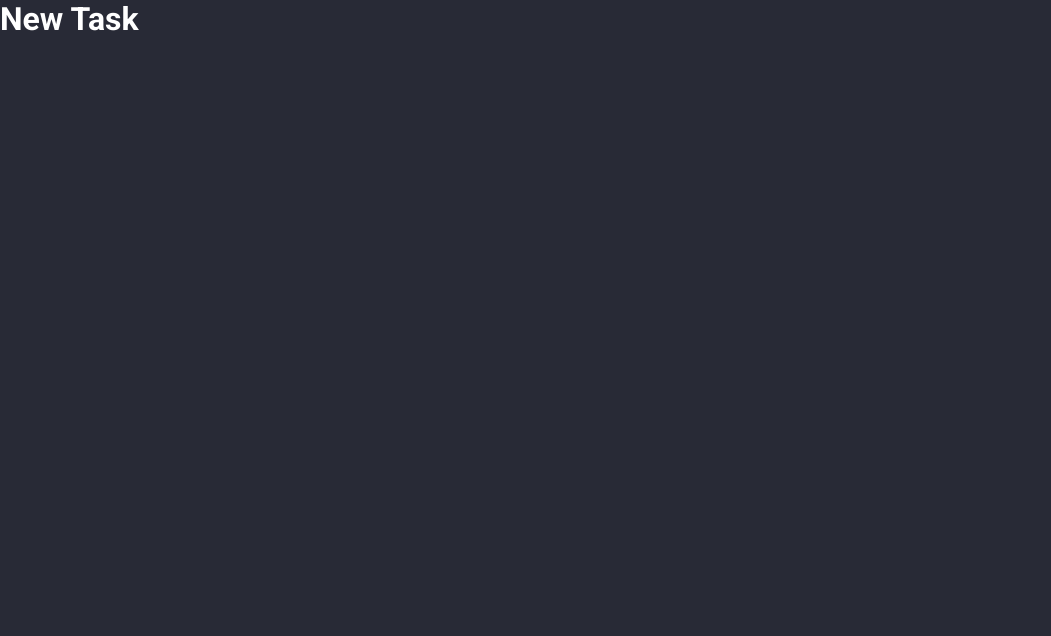
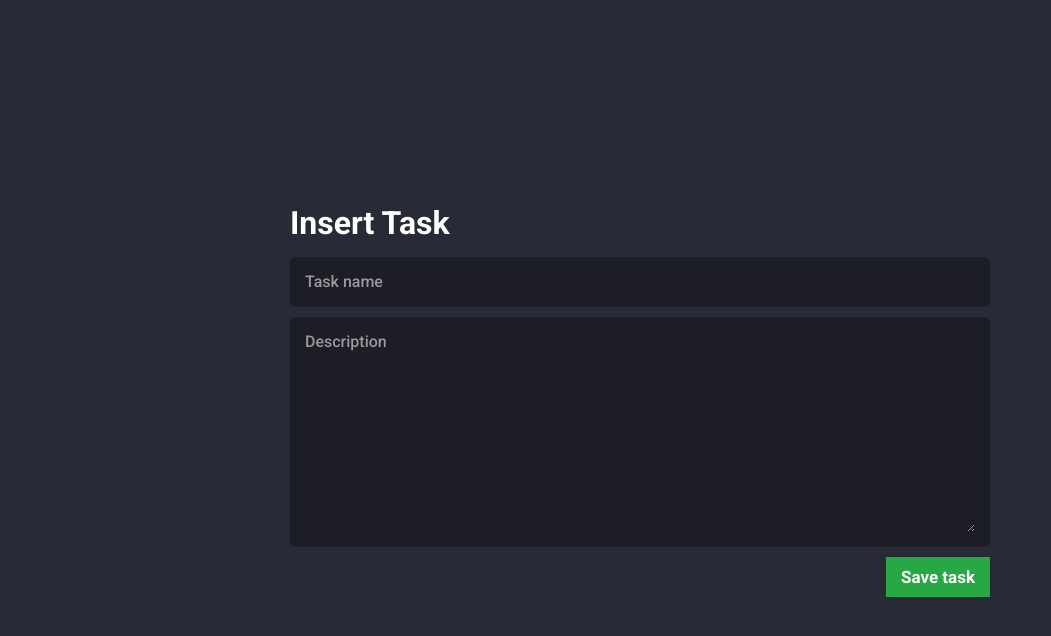
Before and after one commit to Cleiton-D/TaskApp, a React (Create React App) app: page /new in a window 1280 px wide. Shown: the top 636 px of the page, without its empty margins (0-1051 px from the left). Built offline with nearby package versions, Linux system fonts and the light colour scheme.

Commit message:
Add new task page and input, textarea components

```diff
--- /dev/null
+++ b/src/components/Input/index.tsx
@@ -0,0 +1,16 @@
+import React, { InputHTMLAttributes } from 'react';
+import { Container } from './styles';
+
+type ActionButtonProps = InputHTMLAttributes<HTMLInputElement> & {
+  name: string;
+};
+
+const Input: React.FC<ActionButtonProps> = (props) => {
+  return (
+    <Container>
+      <input {...props} />
+    </Container>
+  );
+};
+
+export default Input;
--- /dev/null
+++ b/src/components/Input/styles.ts
@@ -0,0 +1,26 @@
+import styled from 'styled-components';
+
+export const Container = styled.div`
+  width: 100%;
+  padding: 0 15px;
+  background: rgba(0, 0, 0, 0.3);
+  border-radius: 5px;
+  margin-bottom: 10px;
+
+  &:focus-within {
+    border: 1px solid rgba(255, 255, 255, 0.2);
+  }
+
+  input {
+    width: 100%;
+    height: 50px;
+    background-color: transparent;
+    border: 0;
+    color: #f1f1f1;
+    font-weight: 500;
+
+    &::placeholder {
+      color: #999;
+    }
+  }
+`;
--- /dev/null
+++ b/src/components/TextArea/index.tsx
@@ -0,0 +1,16 @@
+import React, { InputHTMLAttributes } from 'react';
+import { Container } from './styles';
+
+type ActionButtonProps = InputHTMLAttributes<HTMLTextAreaElement> & {
+  name: string;
+};
+
+const TextArea: React.FC<ActionButtonProps> = (props) => {
+  return (
+    <Container>
+      <textarea {...props} />
+    </Container>
+  );
+};
+
+export default TextArea;
--- /dev/null
+++ b/src/components/TextArea/styles.ts
@@ -0,0 +1,29 @@
+import styled from 'styled-components';
+
+export const Container = styled.div`
+  display: flex;
+  flex: 1;
+
+  padding: 15px;
+  background: rgba(0, 0, 0, 0.3);
+  border-radius: 5px;
+  margin-bottom: 10px;
+
+  &:focus-within {
+    border: 1px solid rgba(255, 255, 255, 0.2);
+  }
+
+  textarea {
+    width: 100%;
+    height: 200px;
+    max-height: 350px;
+    background-color: transparent;
+    border: 0;
+    color: #f1f1f1;
+    font-weight: 500;
+
+    &::placeholder {
+      color: #999;
+    }
+  }
+`;
--- a/src/pages/NewTask/index.tsx
+++ b/src/pages/NewTask/index.tsx
@@ -1,7 +1,36 @@
-import React from 'react';
+import React, { useCallback, useRef, MouseEvent } from 'react';
+
+import Input from '../../components/Input';
+import TextArea from '../../components/TextArea';
+import Button from '../../components/Button';
+
+import { Container, Content } from './styles';
 
 const NewTask: React.FC = () => {
-  return <h1>New Task</h1>;
+  const formRef = useRef<HTMLFormElement>(null);
+
+  const handleSave = useCallback((event: MouseEvent) => {
+    event.preventDefault();
+    if (!formRef.current) return;
+
+    const data = new FormData(formRef.current);
+    console.log(data);
+  }, []);
+
+  return (
+    <Container>
+      <Content>
+        <h1>Insert Task</h1>
+        <form ref={formRef}>
+          <Input name="title" placeholder="Task name" />
+          <TextArea name="description" placeholder="Description" />
+          <Button type="submit" color="#28a745" onClick={handleSave}>
+            Save task
+          </Button>
+        </form>
+      </Content>
+    </Container>
+  );
 };
 
 export default NewTask;
--- /dev/null
+++ b/src/pages/NewTask/styles.ts
@@ -0,0 +1,25 @@
+import styled from 'styled-components';
+
+export const Container = styled.main`
+  height: 100vh;
+
+  display: flex;
+  flex-direction: column;
+  justify-content: center;
+  align-items: center;
+`;
+
+export const Content = styled.div`
+  max-width: 700px;
+  width: 100%;
+
+  h1 {
+    margin-bottom: 15px;
+  }
+
+  form > button {
+    position: relative;
+    left: 100%;
+    transform: translateX(-100%);
+  }
+`;
--- a/src/styles/global.ts
+++ b/src/styles/global.ts
@@ -14,8 +14,8 @@ export default createGlobalStyle`
     -webkit-font-smoothing: antialiased;
   }
 
-  body, input, button {
-    font-family: 'Roboto', serif;
+  body, input, button, textarea {
+    font-family: 'Roboto', sans-serif;
     font-size: 16px;
   }
 
```
